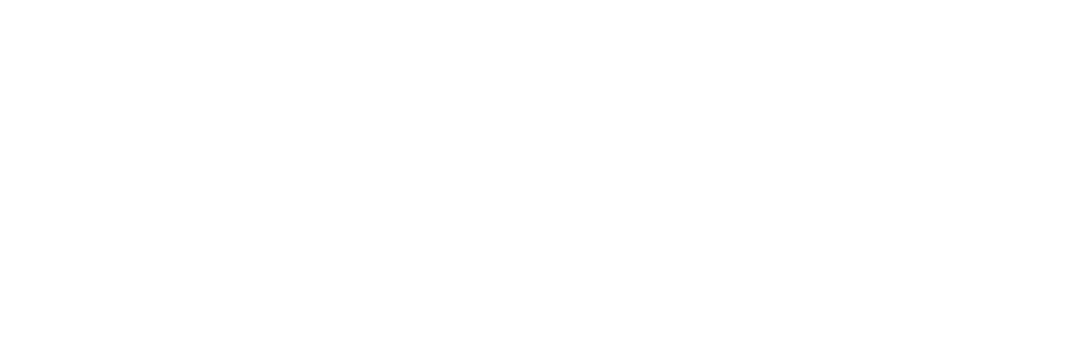
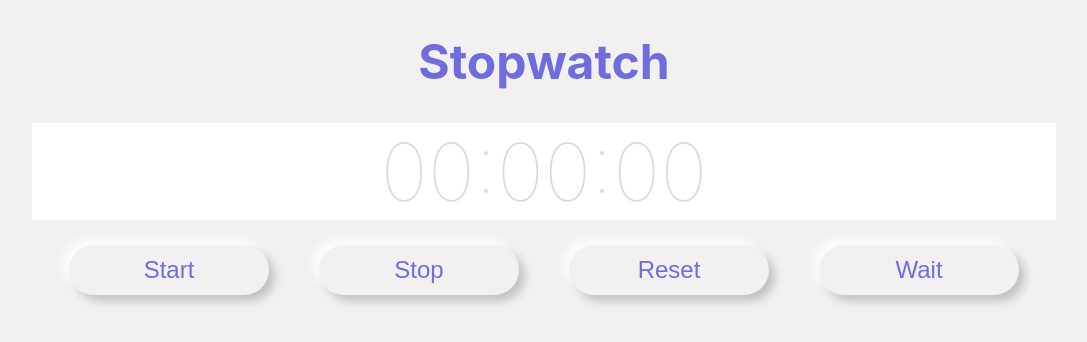
Before and after one commit to bohdanchornopolskyi/stopwatch-react, a React (Create React App) app: page / in a window 1280 px wide. Shown: the top 342 px of the page, without its empty margins (96-1183 px from the left). Built offline with nearby package versions, Linux system fonts and the light colour scheme.

Commit message:
most layout

```diff
--- a/package.json
+++ b/package.json
@@ -6,9 +6,11 @@
     "@testing-library/jest-dom": "^5.12.0",
     "@testing-library/react": "^11.2.6",
     "@testing-library/user-event": "^12.8.3",
+    "node-sass": "^5.0.0",
     "react": "^17.0.2",
     "react-dom": "^17.0.2",
     "react-scripts": "4.0.3",
+    "rxjs": "^7.0.0",
     "web-vitals": "^1.1.2"
   },
   "scripts": {
--- a/src/App.js
+++ b/src/App.js
@@ -1,5 +1,10 @@
+/* import { useState, useMemo } from 'react';
+import { Observable, Subject } from 'rxjs';
+ */
+
+import Stopwatch from './components/Stopwatch';
 function App() {
-    return <div></div>;
+    return <Stopwatch />;
 }
 
 export default App;
--- /dev/null
+++ b/src/components/Button.js
@@ -0,0 +1,11 @@
+import React from 'react';
+
+const Button = ({ label }) => {
+    return (
+        <div className='button'>
+            <span>{label}</span>
+        </div>
+    );
+};
+
+export default Button;
--- /dev/null
+++ b/src/components/Indicator.js
@@ -0,0 +1,23 @@
+import React from 'react';
+
+const Indicator = ({ time }) => {
+    const formatTime = (sec_num) => {
+        let hours = Math.floor(sec_num / 3600);
+        let minutes = Math.floor((sec_num - hours * 3600) / 60);
+        let seconds = sec_num - hours * 3600 - minutes * 60;
+
+        if (hours < 10) {
+            hours = '0' + hours;
+        }
+        if (minutes < 10) {
+            minutes = '0' + minutes;
+        }
+        if (seconds < 10) {
+            seconds = '0' + seconds;
+        }
+        return hours + ':' + minutes + ':' + seconds;
+    };
+    return <h1 className='indicator'>{formatTime(time)}</h1>;
+};
+
+export default Indicator;
--- /dev/null
+++ b/src/components/Stopwatch.js
@@ -0,0 +1,21 @@
+import React from 'react';
+
+import Button from './Button';
+import Indicator from './Indicator';
+
+const Stopwatch = () => {
+    return (
+        <div className='wrapper'>
+            <h1 className='heading'>Stopwatch</h1>
+            <Indicator time={0} />
+            <div className='btn-wrapper'>
+                <Button label='Start' />
+                <Button label='Stop' />
+                <Button label='Reset' />
+                <Button label='Wait' />
+            </div>
+        </div>
+    );
+};
+
+export default Stopwatch;
--- a/src/index.css
+++ /dev/null
@@ -1,13 +0,0 @@
-body {
-  margin: 0;
-  font-family: -apple-system, BlinkMacSystemFont, 'Segoe UI', 'Roboto', 'Oxygen',
-    'Ubuntu', 'Cantarell', 'Fira Sans', 'Droid Sans', 'Helvetica Neue',
-    sans-serif;
-  -webkit-font-smoothing: antialiased;
-  -moz-osx-font-smoothing: grayscale;
-}
-
-code {
-  font-family: source-code-pro, Menlo, Monaco, Consolas, 'Courier New',
-    monospace;
-}
--- a/src/index.js
+++ b/src/index.js
@@ -1,6 +1,6 @@
 import React from 'react';
 import ReactDOM from 'react-dom';
-import './index.css';
+import './index.scss';
 import App from './App';
 
 ReactDOM.render(
--- /dev/null
+++ b/src/index.scss
@@ -0,0 +1,72 @@
+$background-main: #f3f0f1;
+
+body {
+    margin: 0;
+    font-family: -apple-system, BlinkMacSystemFont, 'Segoe UI', 'Roboto', 'Oxygen', 'Ubuntu',
+        'Cantarell', 'Fira Sans', 'Droid Sans', 'Helvetica Neue', sans-serif;
+    -webkit-font-smoothing: antialiased;
+    -moz-osx-font-smoothing: grayscale;
+    width: 100vw;
+    height: 100vh;
+    .wrapper {
+        display: flex;
+        flex-direction: column;
+        margin: 0 10%;
+        .heading {
+            display: flex;
+            flex-direction: row;
+            justify-content: center;
+            align-items: center;
+            color: #6f6cde;
+            font-size: 3rem;
+        }
+        .indicator {
+            background: #fff;
+            width: 100%;
+            height: 16%;
+            font-size: 5rem;
+            font-weight: 100;
+            text-align: center;
+            color: rgba(11, 8, 8, 0.15);
+            text-rendering: optimizeLegibility;
+            //box-shadow: 0 2px 4px 0 rgb(0 0 0 / 20%), 0 25px 50px 0 rgb(0 0 0 / 10%);
+            margin: 0 auto;
+        }
+    }
+    .btn-wrapper {
+        display: flex;
+        justify-content: center;
+        align-items: center;
+        flex-direction: row !important;
+    }
+    background: $background-main;
+    .button {
+        width: 200px;
+        height: 50px;
+        background: $background-main;
+        position: relative;
+        margin: 25px;
+        border-radius: 32px;
+        text-align: center;
+        cursor: pointer;
+        transition: all 0.1s ease-in-out;
+        box-shadow: -6px -6px 10px rgba(255, 255, 255, 0.8), 6px 6px 10px rgba(0, 0, 0, 0.2);
+        color: #6f6cde;
+        span {
+            line-height: 50px;
+            font-family: 'Montserrat', sans-serif;
+            font-size: 1.5rem;
+            font-weight: semibold;
+        }
+        &:hover {
+            opacity: 0.3;
+            box-shadow: -6px -6px 10px rgba(255, 255, 255, 0.8), 6px 6px 10px rgba(0, 0, 0, 0.2);
+        }
+        &:active {
+            opacity: 1;
+            box-shadow: inset -4px -4px 8px rgba(255, 255, 255, 0.5),
+                inset 8px 8px 16px rgba(0, 0, 0, 0.1);
+            color: #79e3b6;
+        }
+    }
+}
```
Also changed, not shown: src/utils/index.js (deleted), 1 other file (tests, documents, lock files or other folders).
